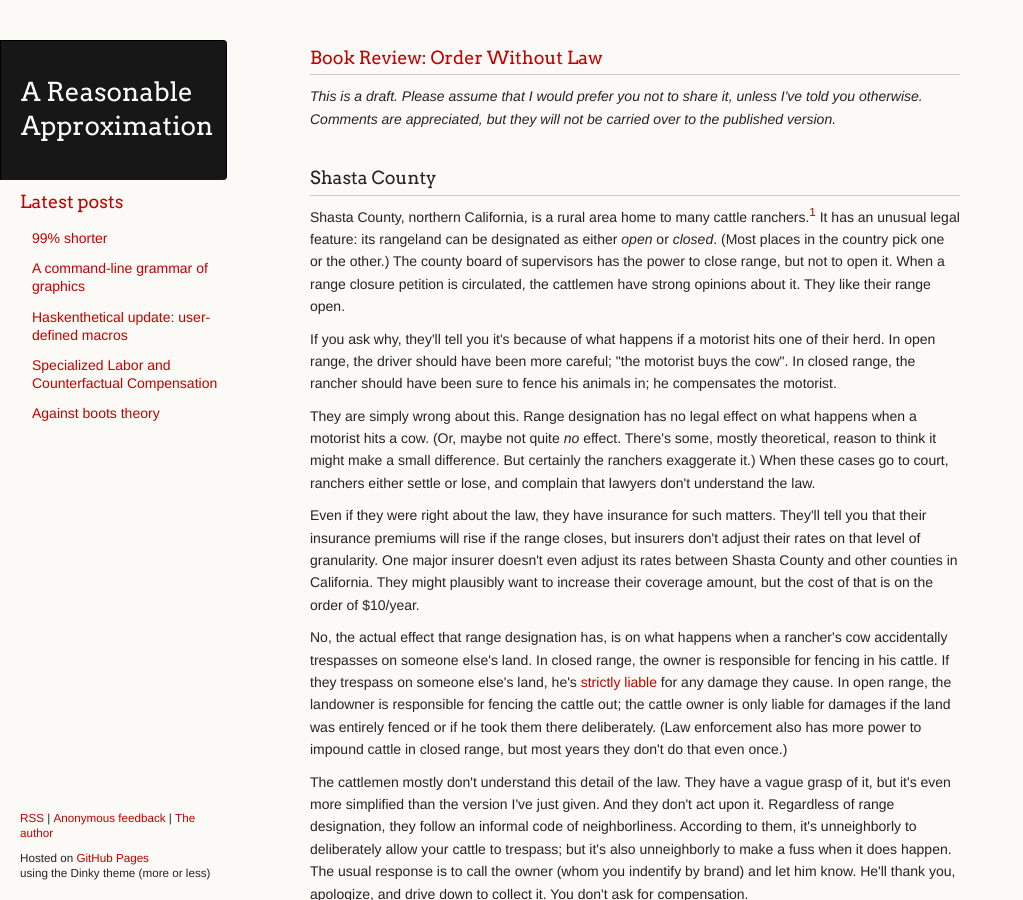
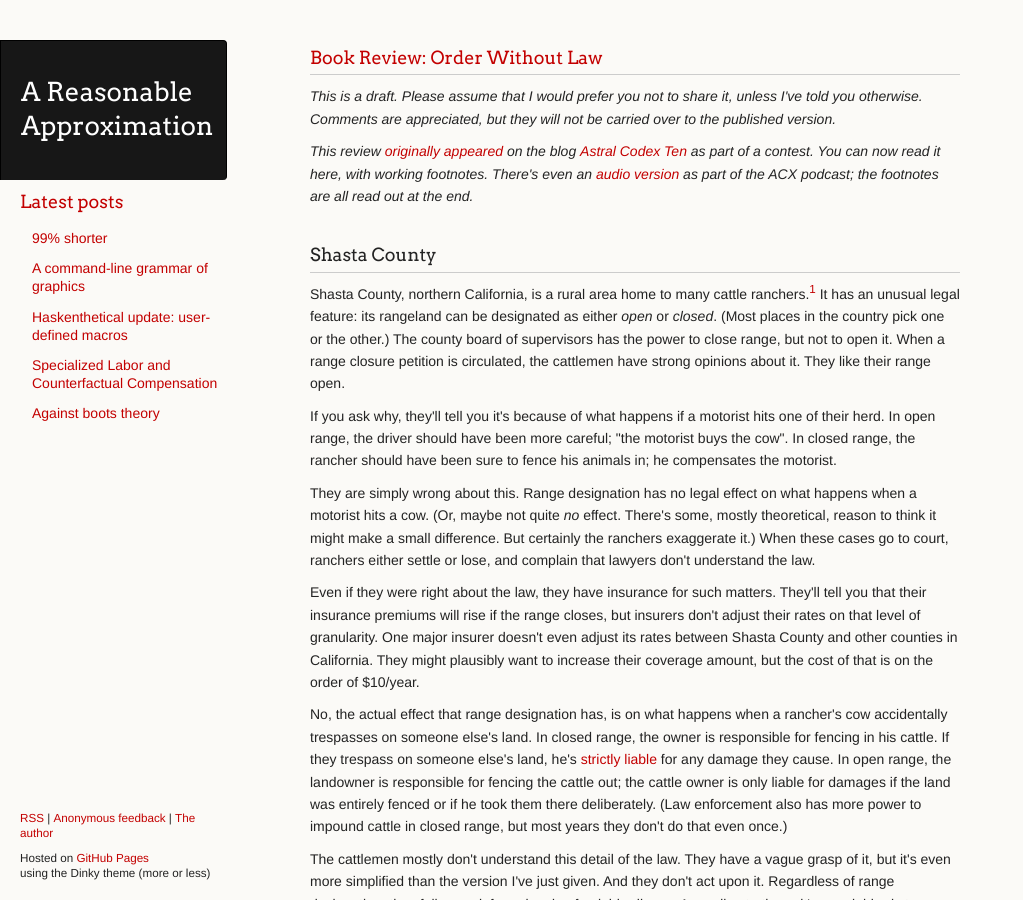
Before and after one commit to ChickenProp/chickenprop.github.com, a Jekyll site: the page built from drafts/review-order-without-law.md, in a window 1280 px wide and 900 px high. Shown: the whole window, without its empty margins (0-1023 px from the left). Built offline with Jekyll 4.4.1, drawn with Linux system fonts in a browser that asks for light colours; nearby versions of some CDN libraries; formulas are drawn with MathJax 3; comment, search, counter and statistics services are not loaded.

Commit message:
Update OWL review meta.

```diff
--- a/drafts/review-order-without-law.md
+++ b/drafts/review-order-without-law.md
@@ -2,7 +2,13 @@
 title: "Book Review: Order Without Law"
 layout: draft
 explicit_math: true
+external_comments:
+  - name: ACX
+    url: https://astralcodexten.substack.com/p/your-book-review-order-without-law
+  - name: /r/slatestarcodex
+    url: https://www.reddit.com/r/slatestarcodex/comments/mn4mwe/your_book_review_order_without_law/
 ---
+*This review [originally appeared](https://astralcodexten.substack.com/p/your-book-review-order-without-law) on the blog [Astral Codex Ten](https://astralcodexten.substack.com/) as part of a contest. You can now read it here, with working footnotes. There's even an [audio version](https://open.spotify.com/episode/2NhdoFvz7ktK5Zef9X7ecu) as part of the ACX podcast; the footnotes are all read out at the end.*
 
 ### Shasta County
 
```
